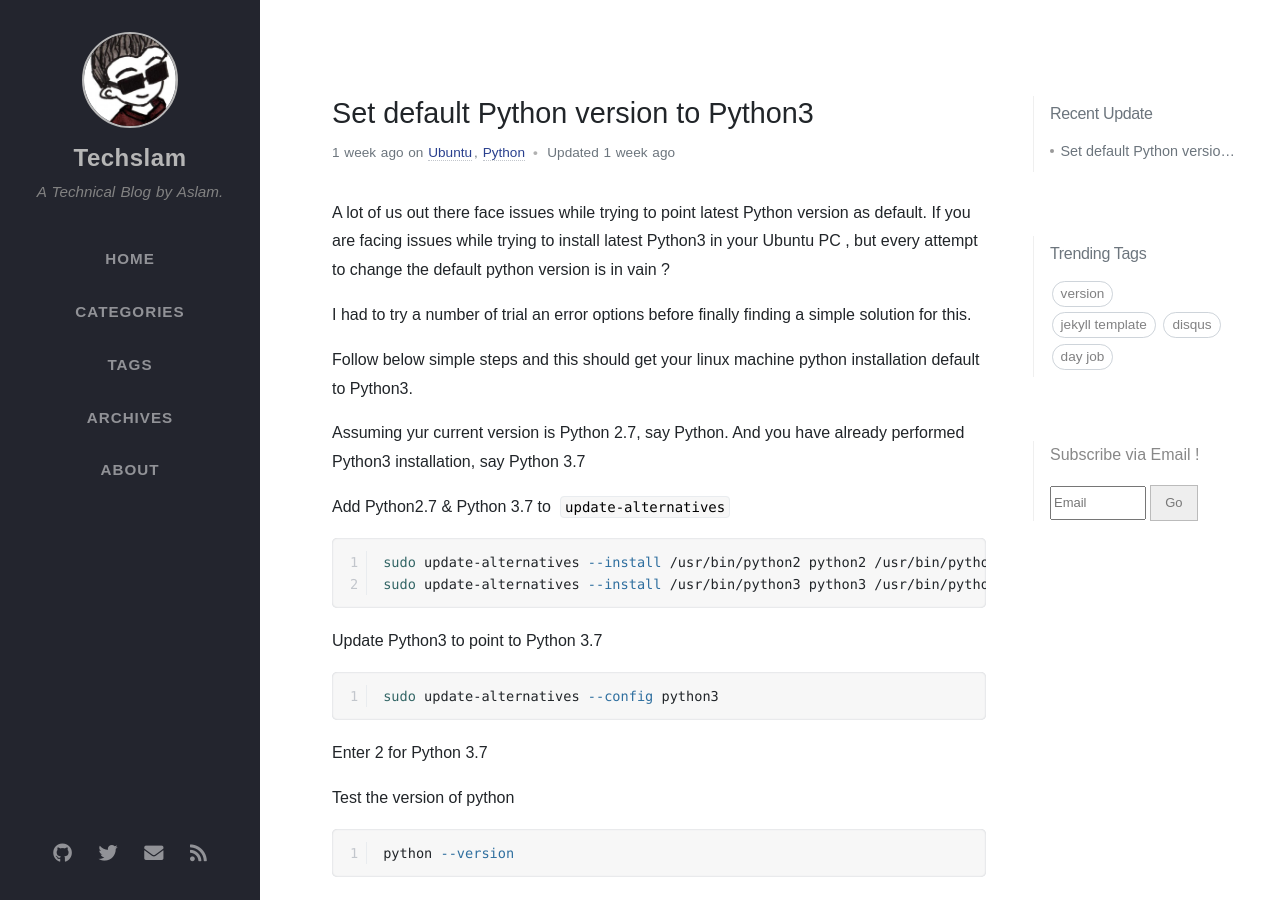
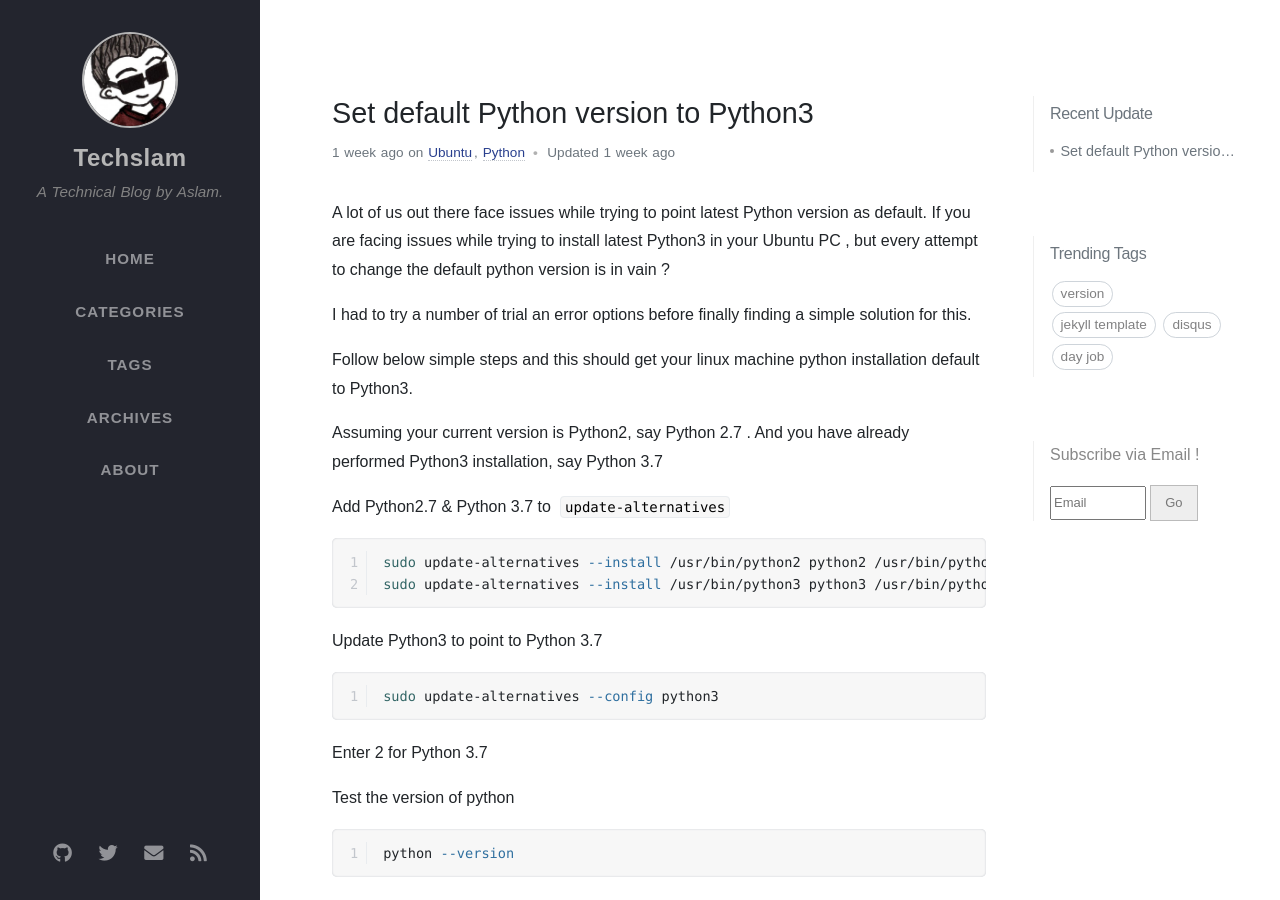
Before and after one commit to techslam/techslam.github.io, a Jekyll site: the page built from _posts/2019-10-13-Set default Python version to Python3.md, in a window 1280 px wide and 900 px high. Built offline with Jekyll 4.4.1, drawn with Linux system fonts in a browser that asks for light colours; nearby versions of some CDN libraries; some web fonts are replaced; comment, search, counter and statistics services are not loaded.

Commit message:
new post

```diff
--- a/_posts/2019-10-13-Set default Python version to Python3.md
+++ b/_posts/2019-10-13-Set default Python version to Python3.md
@@ -13,7 +13,7 @@ I had to try a number of trial an error options before finally finding a simple
 
 Follow below simple steps and this should get your linux machine python installation default to Python3.
 
-Assuming yur current version is Python 2.7, say Python. And you have already performed Python3 installation, say Python 3.7
+Assuming your current version is Python2, say Python 2.7 . And you have already performed Python3 installation, say Python 3.7
 
 Add Python2.7 & Python 3.7 to `update-alternatives`
 
```
